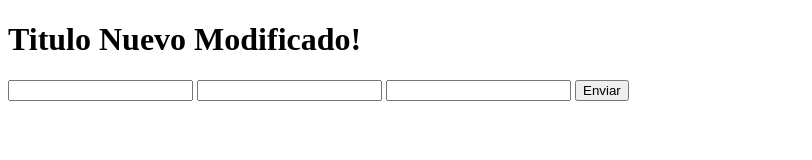
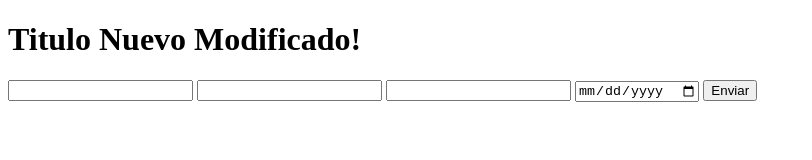
Before and after one commit to pineda04/git-hello-world, a plain HTML site: page index.html in a window 1280 px wide. Shown: the whole page, without its empty margins (0-812 px from the left). Drawn offline with Linux system fonts and the light colour scheme.

Commit message:
se implemento birth

```diff
--- a/index.html
+++ b/index.html
@@ -12,6 +12,7 @@
       <input type="number" name="firstName" id="firstName" />
       <input type="text" name="lastName" id="lastName" />
       <input type="number" name="age" id="age" />
+      <input type="date" name="brithdate" id="brithdate" />
       <input type="button" value="Enviar" />
     </form>
   </body>
```
